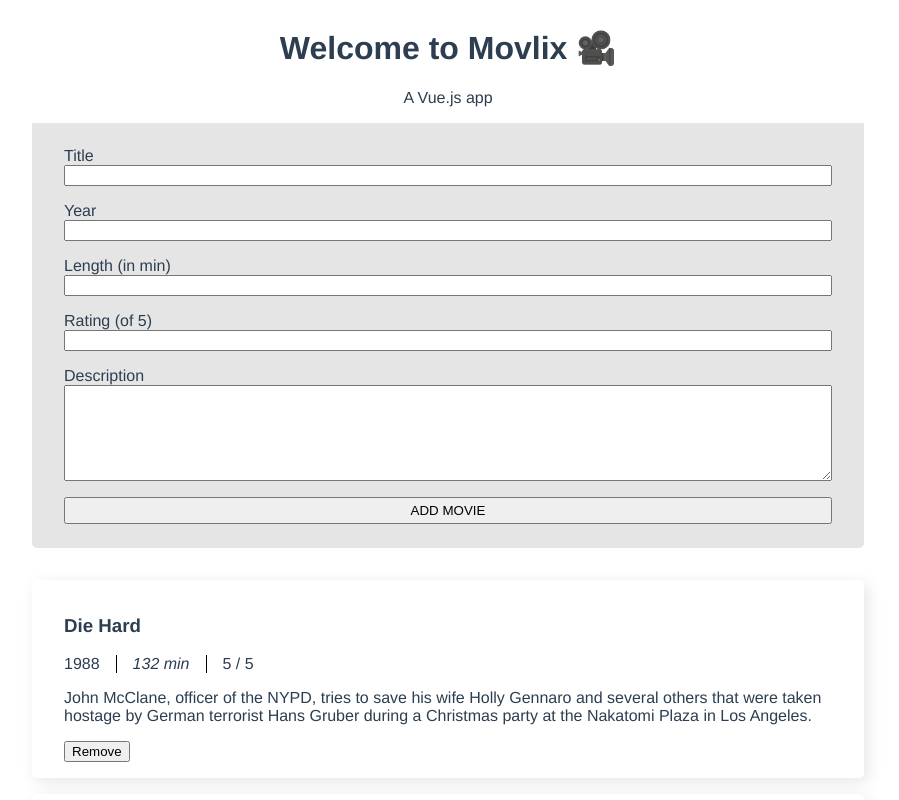
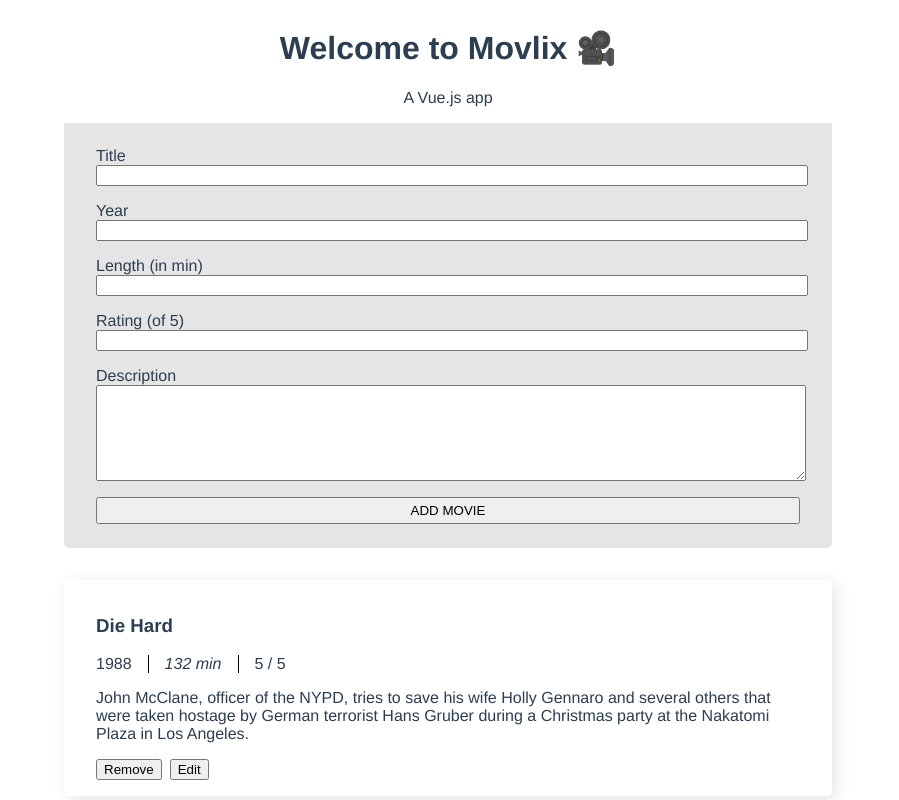
Before and after one commit to miffili/movlix, a Vue app: page / in a window 1280 px wide. Shown: the part 200-1000 px from the top of the page, without its empty margins (192-1091 px from the left). Built offline with nearby package versions, Linux system fonts and the light colour scheme.

Commit message:
add 'edit movie'

```diff
--- a/src/App.vue
+++ b/src/App.vue
@@ -2,8 +2,8 @@
 <div id="app">
   <img alt="Vue logo" src="./assets/logo.png">
   <HelloWorld msg="Welcome to Movlix 🎥" />
-  <MovieForm v-on:addMovie="addMovie" :movieData="newMovie" />
-  <MovieCard v-for="(movie, index) in movies" :key="movie.id" :data-index="index" :movieData="movie" v-on:log="removeMovie" />
+  <MovieForm v-on:addMovie="addMovie" :movieData="newMovie" type="add"/>
+  <MovieCard v-for="(movie, index) in movies" :key="movie.id" :data-index="index" :movieData="movie" v-on:remove="removeMovie"/>
 </div>
 </template>
 
--- a/src/components/MovieCard.vue
+++ b/src/components/MovieCard.vue
@@ -9,14 +9,21 @@
   <p v-if="movieData.desc">{{ movieData.desc }}</p>
   <p v-else>Good evening, I'm Doctor Emmett Brown. I'm standing on the parking lot of Twin Pines Mall. It's Saturday morning, October 26, 1985, 1:18 a.m. and this is temporal experiment number one. C'mon, Einy, hey hey boy, get in there, that a boy, in you go, get down, that's it. Doc, wait. No, bastards. But you're good, Marty, you're really good. And this audition tape of your is great, you gotta send it in to the record company. It's like Doc's always saying. Well, what if they didn't like them, what if they told me I was no good. I guess that would be pretty hard for somebody to understand. Are you gonna order something, kid?</p>
   <div class="functions">
-    <button type="button" name="remove" v-on:click="$emit('log', $event.target)">Remove</button>
+    <button type="button" name="remove" v-on:click="$emit('remove', $event.target)">Remove</button>
+    <button type="button" name="edit" v-on:click="toggleForm">Edit</button>
   </div>
+  <MovieForm v-if="showForm" type="edit" :movieData="movieData" v-on:updateMovie="toggleForm"/>
 </div>
 </template>
 
 <script>
+import MovieForm from './MovieForm.vue'
+
 export default {
   name: 'MovieCard',
+  data: () => ({
+    showForm: false,
+  }),
   props: {
     movieData: {
       id: Number,
@@ -27,6 +34,14 @@ export default {
       desc: String
     }
   },
+  components: {
+    MovieForm
+  },
+  methods: {
+    toggleForm: function() {
+      this.showForm = !this.showForm
+    }
+  }
 }
 </script>
 
@@ -41,6 +56,7 @@ export default {
     box-shadow: .25rem .25rem 1rem 0 hsla(0, 0%, 0%, 0.1);
     background-color: white;
     margin-bottom: 1rem;
+    box-sizing: border-box;
   }
   .movieCard:hover {
     transform: scale(1.05);
@@ -62,4 +78,11 @@ export default {
     padding-right: 0;
     border-right: none;
   }
+  .functions button:first-child {
+    margin-right: 0.5rem;
+  }
+  .movieCard .movieForm {
+    margin: 1rem 0;
+    width: 100%;
+  }
 </style>
--- a/src/components/MovieForm.vue
+++ b/src/components/MovieForm.vue
@@ -2,25 +2,26 @@
   <div class="movieForm">
     <fieldset>
       <label for="movie-title">Title</label>
-      <input type="text" name="movie-title" v-model="movieData.title" placeholder="">
+      <input type="text" name="movie-title" v-model.lazy="movieData.title" placeholder="">
     </fieldset>
     <fieldset>
       <label for="movie-year">Year</label>
-      <input type="number" name="movie-year" v-model="movieData.year">
+      <input type="number" name="movie-year" v-model.lazy="movieData.year">
     </fieldset>
     <fieldset>
       <label for="movie-length">Length (in min)</label>
-      <input type="number" name="movie-length" v-model="movieData.length">
+      <input type="number" name="movie-length" v-model.lazy="movieData.length">
     </fieldset>
     <fieldset>
       <label for="movie-rating">Rating (of 5)</label>
-      <input type="number" name="movie-rating" v-model="movieData.rating">
+      <input type="number" name="movie-rating" v-model.lazy="movieData.rating">
     </fieldset>
     <fieldset>
       <label for="movie-desc">Description</label>
-      <textarea name="movie-desc" rows="6" cols="60" v-model="movieData.desc"></textarea>
+      <textarea name="movie-desc" rows="6" cols="60" v-model.lazy="movieData.desc"></textarea>
     </fieldset>
-    <button type="button" name="button" v-on:click="$emit('addMovie')">Add Movie</button>
+    <button v-if="type === 'add'" type="button" name="button" v-on:click="$emit('addMovie')">Add Movie</button>
+    <button v-else-if="type === 'edit'" type="button" name="button" v-on:click="$emit('updateMovie')">Update Movie</button>
   </div>
 </template>
 
@@ -41,6 +42,7 @@ export default {
   padding: 1rem 2rem;
   margin-bottom: 2rem;
   border-radius: 0 0 5px 5px;
+  box-sizing: border-box;
 }
 .movieForm fieldset {
   border: none;
@@ -51,7 +53,6 @@ export default {
 }
 .movieForm * {
   width: 100%;
-  box-sizing: border-box;
 }
 .movieForm button {
   margin: 0.5rem 0;
```
